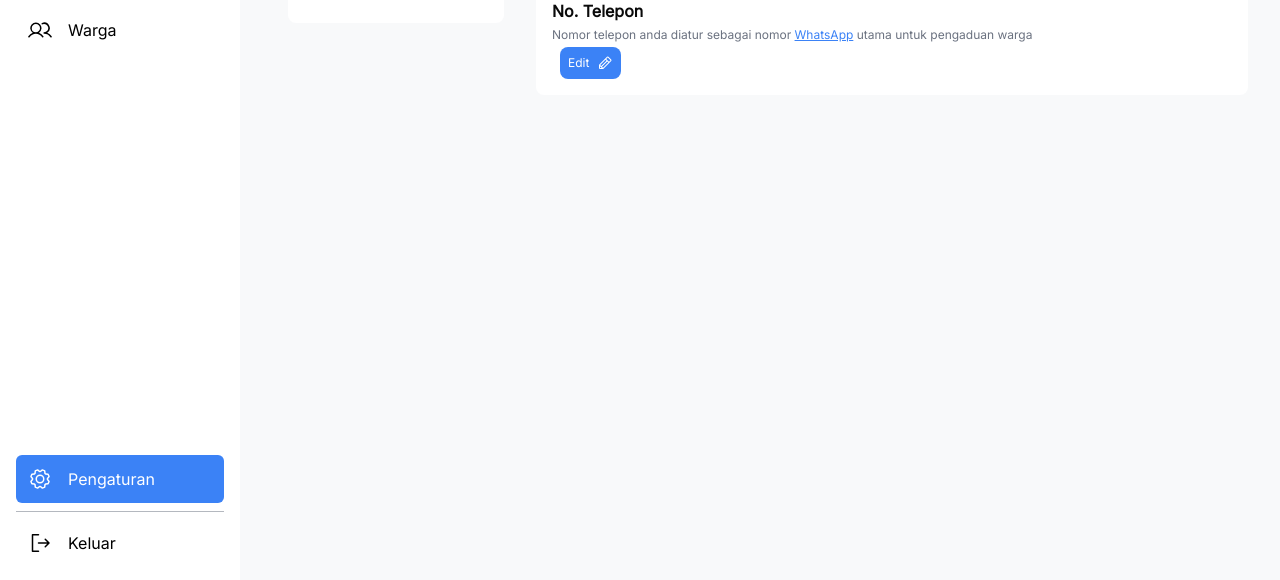
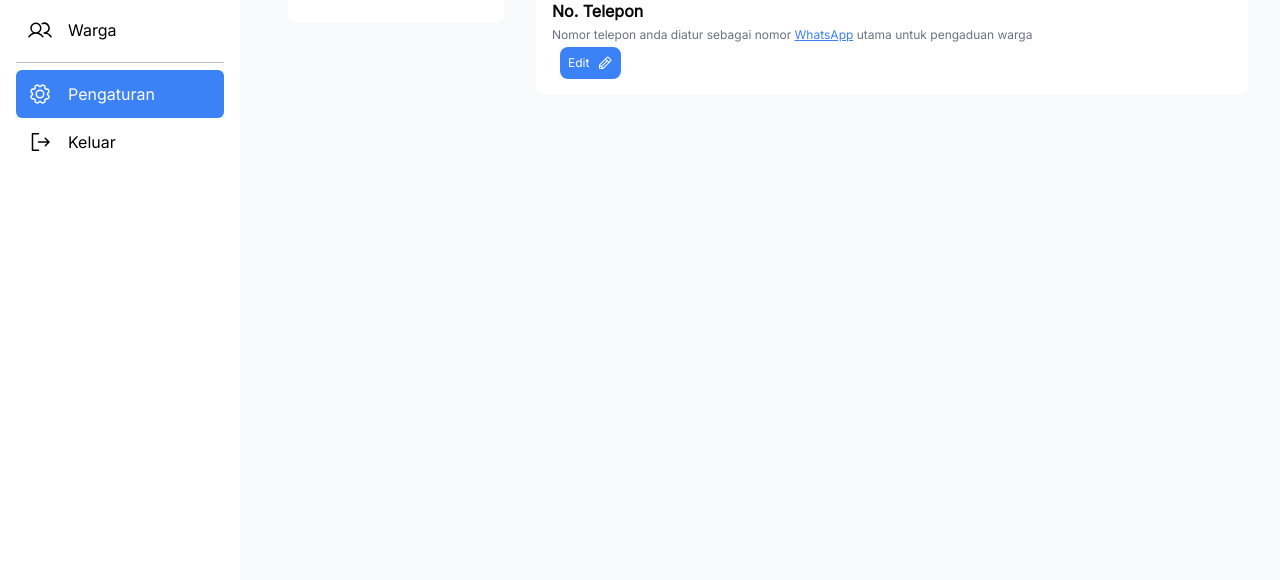
Before and after one commit to mutaqinmi/cgm-app-admin, a Next.js app: page /settings in a window 1280 px wide. Shown: the part 217-797 px from the top of the page. Built offline with nearby package versions, Linux system fonts and the light colour scheme; no server answers.

Commit message:
fix: reload on signin and rearrange sidebar

```diff
--- a/src/app/signin/page.tsx
+++ b/src/app/signin/page.tsx
@@ -53,6 +53,7 @@ export default function Page(){
                 localStorage.setItem("admin_id", admin_id.toString());
 
                 route.push("/dashboard");
+                location.reload();
             }
         }).catch((error: AxiosError) => {
             const {message} = error.response?.data as {message: string};
--- a/src/components/sidebar.tsx
+++ b/src/components/sidebar.tsx
@@ -36,20 +36,26 @@ export default function SideBar(props: {className?: string; sidebarState: boolea
             </div>
             <div className="mt-4 p-4">
                 <ul>
-                    <SideBarMenu icon={<ChartBar size={24}/>} label="Dashboard" active={props.navbarState === 0} onClick={() => {route.push('/dashboard'); props.sidebarController(false)}}/>
-                    <SideBarMenu icon={<HandCoins size={24}/>} label="Iuran" active={props.navbarState === 1} onClick={() => {route.push('/iuran'); props.sidebarController(false)}}/>
-                    <SideBarMenu icon={<Users size={24}/>} label="Warga" active={props.navbarState === 2} onClick={() => {route.push('/warga'); props.sidebarController(false)}}/>
+                    <li>
+                        <SideBarMenu icon={<ChartBar size={24}/>} label="Dashboard" active={props.navbarState === 0} onClick={() => {route.push('/dashboard'); props.sidebarController(false)}}/>
+                    </li>
+                    <li>
+                        <SideBarMenu icon={<HandCoins size={24}/>} label="Iuran" active={props.navbarState === 1} onClick={() => {route.push('/iuran'); props.sidebarController(false)}}/>
+                    </li>
+                    <li>
+                        <SideBarMenu icon={<Users size={24}/>} label="Warga" active={props.navbarState === 2} onClick={() => {route.push('/warga'); props.sidebarController(false)}}/>
+                    </li>
+                    <li>
+                        <HorizontalDivider/>
+                    </li>
+                    <li>
+                        <SideBarMenu icon={<Gear size={24}/>} label="Pengaturan" active={props.navbarState === 3} onClick={() => {route.push('/settings'); props.sidebarController(false)}}/>
+                    </li>
+                    <li>
+                        <SideBarMenu icon={<SignOut size={24}/>} label="Keluar" active={false} onClick={signoutController}/>
+                    </li>
                 </ul>
             </div>
         </div>
-        <div className="p-4">
-            <ul>
-                <SideBarMenu icon={<Gear size={24}/>} label="Pengaturan" active={props.navbarState === 3} onClick={() => {route.push('/settings'); props.sidebarController(false)}}/>
-                <li>
-                    <HorizontalDivider/>
-                </li>
-                <SideBarMenu icon={<SignOut size={24}/>} label="Keluar" active={false} onClick={signoutController}/>
-            </ul>
-        </div>
     </div>
 }
```
